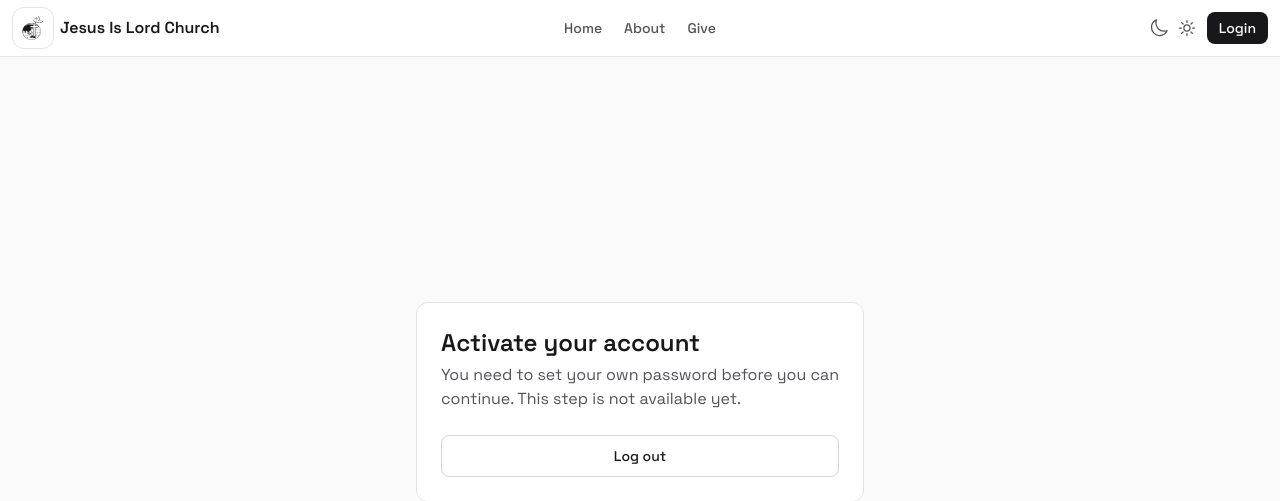
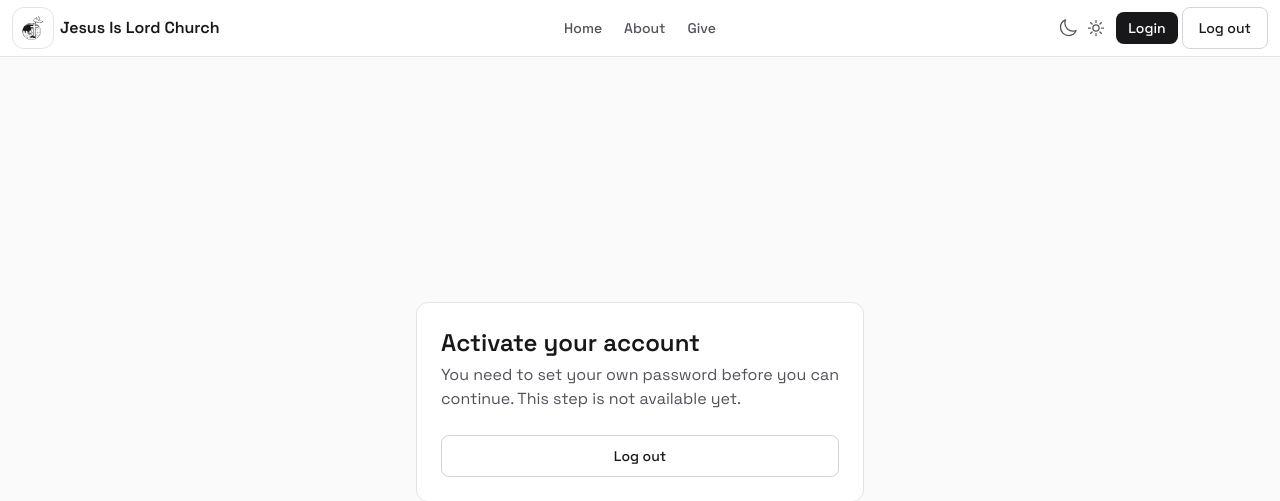
Before and after one commit to JosephCanzana/Church-Management, a Django app: page /accounts/activate/ in a window 1280 px wide. Shown: the top 501 px of the page. Run offline with Django 5.2, Linux system fonts and the light colour scheme; the visitor is signed in with stand-in values (Sample User, id 1); style sheets or scripts are compiled from the project's sources; parts of the project's set-up code (start-up, migrations or seed data) failed here and were passed over; some libraries are stand-ins or nearby versions.

Commit message:
temporary logout button

```diff
--- a/templates/includes/public_navbar.html
+++ b/templates/includes/public_navbar.html
@@ -54,6 +54,13 @@
           {% include "includes/icon.html" with name="x-mark" %}
         </span>
       </button>
+      <!-- TEMPORARY: dev logout button, remove when base_app.html has a real one -->
+{% if user.is_authenticated %}
+<form method="post" action="{% url 'accounts:logout' %}">
+  {% csrf_token %}
+  <button type="submit" class="btn btn-secondary">Log out</button>
+</form>
+{% endif %}
     </div>
   </nav>
 
```
